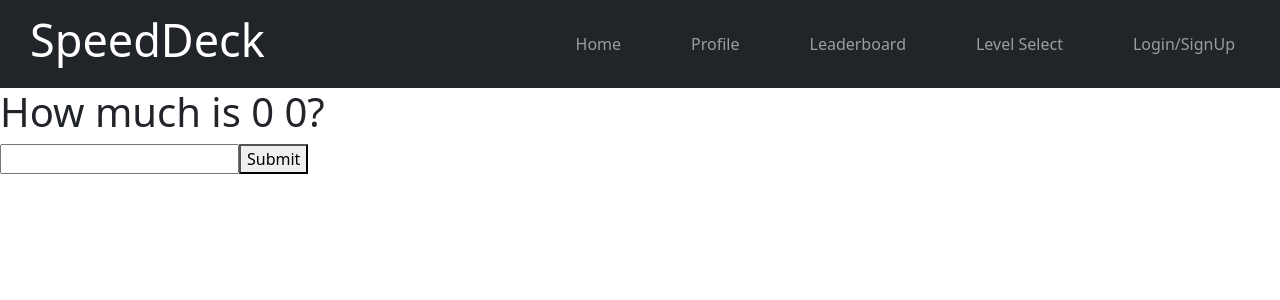
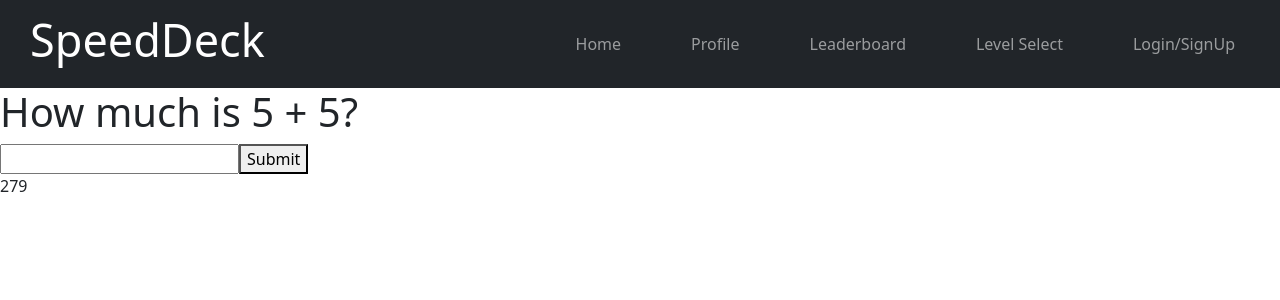
Before and after one commit to mwjones2186/speed-deck, a React (Create React App) app in the folder client/: page /levelOne in a window 1280 px wide. Both pictures are taken after a click on the button "Go!". Shown: the top 300 px of the page. Built offline with nearby package versions, Linux system fonts and the light colour scheme.

Commit message:
game code working. Still issue with the timer stopping. Will work to correct this later.

```diff
--- a/client/src/components/LevelOne.js
+++ b/client/src/components/LevelOne.js
@@ -1,96 +1,20 @@
 import { useEffect, useState } from "react";
+import Question from "./Question";
+import Timer from "./Timer";
 
-// function ask() {
-//   var num1 = Math.floor(Math.random() * 10) + 1;
-//   var num2 = Math.floor(Math.random() * 10) + 1;
-//   var opx = ["*", "+", "-"][Math.floor(Math.random() * 3)];
-//   return (
-//     prompt("How much is " + num1 + " " + opx + " " + num2 + "?") ==
-//     eval(num1 + opx + num2)
-//   );
-// }
 
-// var questions = [ask(), ask(), ask(), ask(), ask()],
-//   total = questions.length,
-//   correct = questions.filter(Boolean).length;
-
-// alert("You got " + correct + "/" + total + " correctly");
-
-// const num1 = document.getElementsByClassName("num1");
-
-const Question = ({ level }) => {
-  const [questionState, setQuestionState] = useState("");
-  const [numbers, setNumbers] = useState({ num1: 0, num2: 0 });
-  const [correctAnwer, setCorrectAnswer] = useState();
-  const [userAnswer, setUserAnswer] = useState();
-  const [questionCount, setQuestionCount] = useState(1);
-  const [opxState, setOpx] = useState("");
-  const [inputState, setInputState] = useState('');
-
-  const generateQuestion = () => {
-    let num1;
-    let num2;
-    let opx;
-
-    if (level === 1) {
-      num1 = Math.floor(Math.random() * 10);
-      num2 = Math.floor(Math.random() * 10);
-      opx = ["+", "-"][Math.floor(Math.random() * 2)];
-    }
-
-    setNumbers({ num1, num2 });
-    setOpx(opx);
-    setQuestionState("How much is " + numbers.num1 + " " + opxState + " " + numbers.num2 + "?");
-    setCorrectAnswer(
-      opxState === "+"
-        ? numbers.num1 + numbers.num2
-        : opxState === "-"
-        ? numbers.num1 - numbers.num2
-        : numbers.num1 * numbers.num2
-    );
-    setInputState('');
-  };
-
-  const handleKeyDown = (e) => {
-    if(e.Key === 'Enter') {
-        handleSubmit();
-    }
-  }
-
-  const handleSubmit = () => {
-    setUserAnswer(parseInt(inputState));
-
-    if(userAnswer == correctAnwer) {
-        if(questionCount <= 5) {
-            setQuestionCount(questionCount + 1);
-            generateQuestion();
-        }
-    }else {
-        alert('WRONG');
-    }
-
-  }
-
-  useEffect(() => {
-    generateQuestion();
-  }, []);
-
-  return (
-    <div>
-        <h1>{questionState}</h1>
-        <input tabIndex={0} onKeyDown={handleKeyDown} onChange={(e) => setInputState(e.target.value)} value={inputState} />
-        <button onClick={() => handleSubmit()}>Submit</button>
-    </div>
-  )
-};
 
 export default function LevelOne() {
   const [questionStart, setQuestionStart] = useState(false);
-
+  const [stopTimer, setStopTimer] = useState(false)
+  let timerId;
   return (
     <>
       {questionStart ? (
-        <Question level={1} />
+        <>
+        <Question level={1} timerId={timerId} setStopTimer={setStopTimer}/>
+       <Timer timerId={timerId} stopTimer={stopTimer}/>
+       </>
       ) : (
         <div>
           <h1>Are you ready?</h1>
--- /dev/null
+++ b/client/src/components/Question.js
@@ -0,0 +1,78 @@
+import { useEffect, useState } from "react";
+export default function Question({ level, timerId, setStopTimer }) {
+  const [numbers, setNumbers] = useState({ num1: 0, num2: 0 });
+  const [correctAnwer, setCorrectAnswer] = useState();
+  const [questionState, setQuestionState] = useState("");
+
+  const [questionCount, setQuestionCount] = useState(1);
+  const [opxState, setOpx] = useState("");
+  const [inputState, setInputState] = useState("");
+
+
+  useEffect(() => {
+    generateQuestion();
+  }, [])
+
+
+
+  const generateQuestion =  () => {
+    let num1;
+    let num2;
+    let opx;
+
+    if (level === 1) {
+      num1 = Math.floor(Math.random() * 10);
+      num2 = Math.floor(Math.random() * 10);
+      opx = ["+", "-"][Math.floor(Math.random() * 2)];
+      console.log({ num1, num2 });
+    }
+    setNumbers({ num1, num2 });
+    setOpx(opx);
+
+    setInputState("");
+
+  };
+
+  const handleKeyDown = (e) => {
+    if (e.key === 'Enter') {
+      handleSubmit();
+    }
+  };
+
+  const handleSubmit = () => {
+    // setUserAnswer(parseInt(inputState));
+    const correctAnswer = opxState === "+"
+    ? numbers.num1 + numbers.num2
+    : opxState === "-"
+    ? numbers.num1 - numbers.num2
+    : numbers.num1 * numbers.num2
+
+    console.log(correctAnswer);
+    if (parseInt(inputState) === correctAnswer) {
+
+      if (questionCount <= 2) {
+        console.log("Right", questionCount);
+        setQuestionCount(questionCount + 1);
+        generateQuestion();
+      } else {
+        setStopTimer(true);
+
+      }
+    } else {
+      console.log("WRONG");
+    }
+  };
+
+  return (
+    <div>
+      <h1>How much is {numbers.num1} {opxState} {numbers.num2}?</h1>
+      <input
+        tabIndex={0}
+        onKeyUp={handleKeyDown}
+        onChange={(e) => setInputState(e.target.value)}
+        value={inputState}
+      />
+      <button onClick={() => handleSubmit()}>Submit</button>
+    </div>
+  );
+}
--- /dev/null
+++ b/client/src/components/Timer.js
@@ -0,0 +1,33 @@
+import { useState, useEffect } from "react";
+
+export default function Timer({timerId, stopTimer}) {
+  const minutes = 0;
+  let seconds = 0;
+  const [[mins, secs], setTimer] = useState([minutes, seconds]);
+  const [time, setTime] = useState(0);
+
+
+//   const countDown = ()=>{
+//     if (secs >59){
+//         setTimer([mins=1, secs=00])
+//     }
+//   }
+
+  useEffect(()=>{
+     timerId = setInterval(function(){
+       setTime(seconds++)
+
+    }, 10)
+
+    if(seconds === 1500){
+
+      return (()=>  clearInterval(timerId))
+    }
+  },[])
+
+  return (
+    <div>
+      <p>{time}</p>
+    </div>
+  );
+}
```
Also changed, not shown: client/src/components/Question.jsx (deleted).
